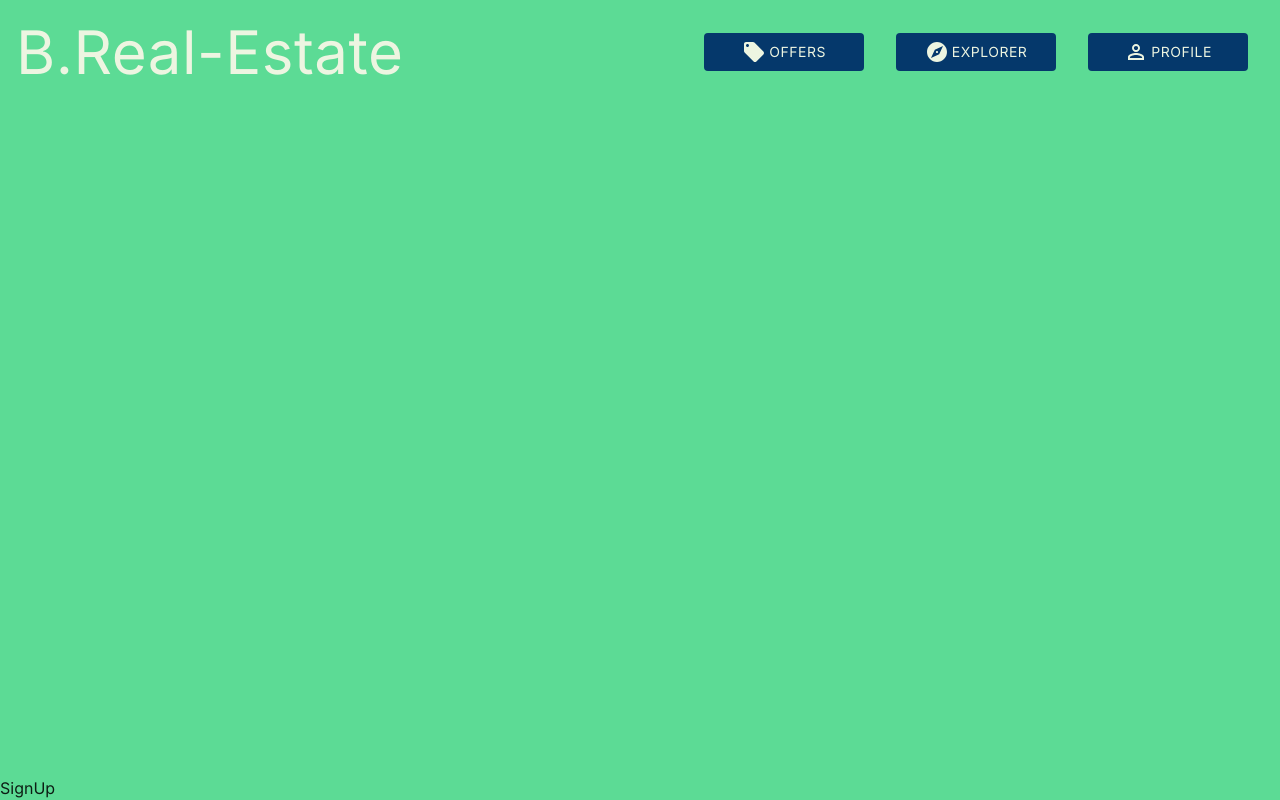
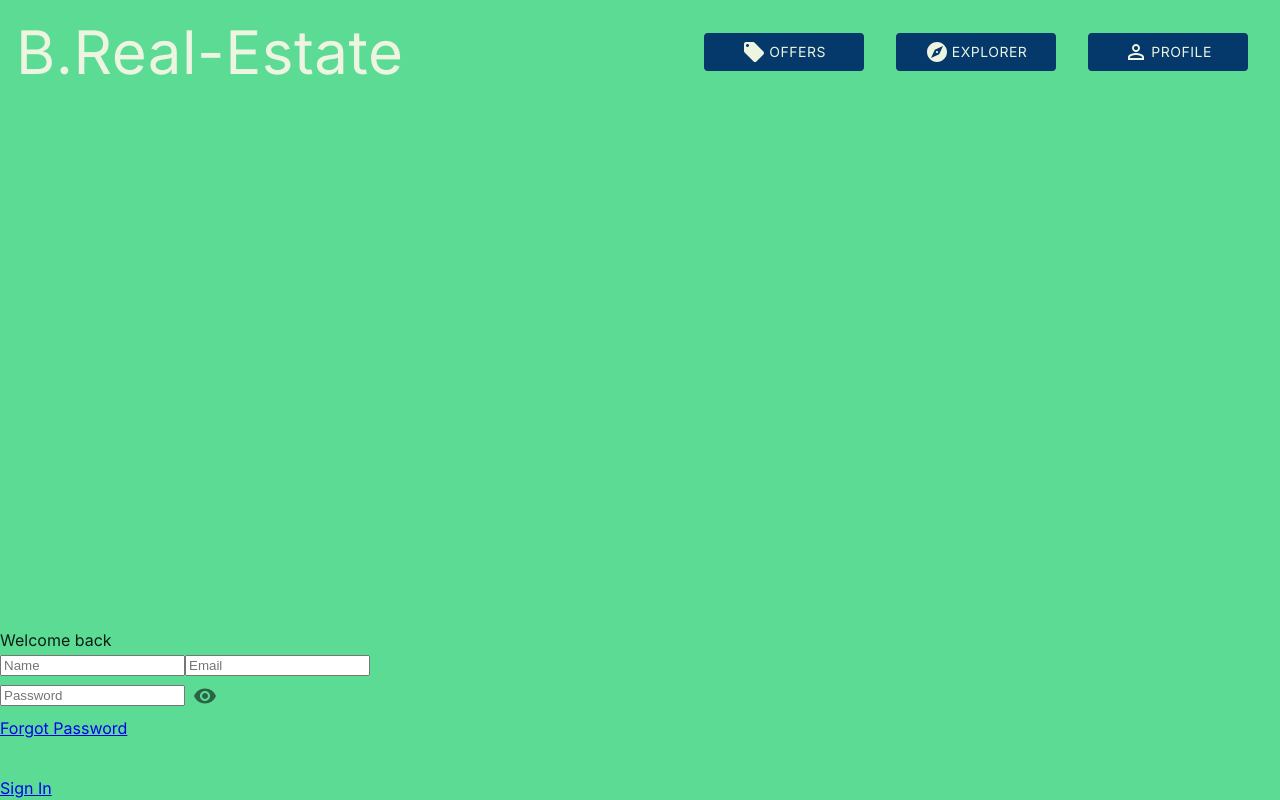
Before and after one commit to CemTunna/Real-estate, a React (Create React App) app: page /signUp in a window 1280 px wide. Built offline with nearby package versions, Linux system fonts and the light colour scheme.

Commit message:
signIn , signUp

```diff
--- a/src/pages/SignIn.tsx
+++ b/src/pages/SignIn.tsx
@@ -1,7 +1,63 @@
-import React from 'react';
-
+import { Button, Grid, IconButton, Typography } from '@mui/material';
+import React, { Fragment, useState } from 'react';
+import { Link, useNavigate } from 'react-router-dom';
+import VisibilityIcon from '@mui/icons-material/Visibility';
+import ArrowForwardIosIcon from '@mui/icons-material/ArrowForwardIos';
 const SignIn = () => {
-  return <div>SignIn</div>;
+  const [showPassword, setShowPassword] = useState(false);
+  const [formData, setFormData] = useState({
+    email: '',
+    password: '',
+  });
+  const { email, password } = formData;
+  const navigate = useNavigate();
+  const onChange = (e: React.ChangeEventHandler<HTMLInputElement>) => {
+    setFormData((prevState) => ({
+      ...prevState,
+      [e.target.id]: e.target.value,
+    }));
+  };
+  return (
+    <Fragment>
+      <Grid>
+        <header>
+          <Typography>Welcome back</Typography>
+        </header>
+        <form action=''>
+          <input
+            onChange={onChange}
+            placeholder='Email'
+            id='email'
+            value={email}
+            type='email'
+          />
+          <Grid>
+            <input
+              placeholder='Password'
+              id='password'
+              value={password}
+              onChange={onChange}
+              type={showPassword ? 'text' : 'password'}
+            />
+            <IconButton
+              onClick={() => setShowPassword((prevState) => !prevState)}
+            >
+              <VisibilityIcon />
+            </IconButton>
+          </Grid>
+          <Link to='/forgotPassword'>Forgot Password</Link>
+          <Grid>
+            <Button>
+              Sign In
+              <ArrowForwardIosIcon />
+            </Button>
+          </Grid>
+        </form>
+        {/* google oath */}
+        <Link to='/signUp'>Sign Up</Link>
+      </Grid>
+    </Fragment>
+  );
 };
 
 export default SignIn;
--- a/src/pages/SignUp.tsx
+++ b/src/pages/SignUp.tsx
@@ -1,7 +1,71 @@
-import React from 'react';
-
+import { Button, Grid, IconButton, Typography } from '@mui/material';
+import React, { Fragment, useState } from 'react';
+import { Link, useNavigate } from 'react-router-dom';
+import VisibilityIcon from '@mui/icons-material/Visibility';
+import ArrowForwardIosIcon from '@mui/icons-material/ArrowForwardIos';
 const SignUp = () => {
-  return <div>SignUp</div>;
+  const [showPassword, setShowPassword] = useState(false);
+  const [formData, setFormData] = useState({
+    email: '',
+    password: '',
+    name: '',
+  });
+  const { email, password, name } = formData;
+  const navigate = useNavigate();
+  const onChange = (e: React.ChangeEventHandler<HTMLInputElement>) => {
+    setFormData((prevState) => ({
+      ...prevState,
+      [e.target.id]: e.target.value,
+    }));
+  };
+  return (
+    <Fragment>
+      <Grid>
+        <header>
+          <Typography>Welcome back</Typography>
+        </header>
+        <form action=''>
+          <input
+            onChange={onChange}
+            placeholder='Name'
+            id='name'
+            value={name}
+            type='text'
+          />
+          <input
+            onChange={onChange}
+            placeholder='Email'
+            id='email'
+            value={email}
+            type='email'
+          />
+          <Grid>
+            <input
+              placeholder='Password'
+              id='password'
+              value={password}
+              onChange={onChange}
+              type={showPassword ? 'text' : 'password'}
+            />
+            <IconButton
+              onClick={() => setShowPassword((prevState) => !prevState)}
+            >
+              <VisibilityIcon />
+            </IconButton>
+          </Grid>
+          <Link to='/forgotPassword'>Forgot Password</Link>
+          <Grid>
+            <Button>
+              Sign Up
+              <ArrowForwardIosIcon />
+            </Button>
+          </Grid>
+        </form>
+        {/* google oath */}
+        <Link to='/signIn'>Sign In</Link>
+      </Grid>
+    </Fragment>
+  );
 };
 
 export default SignUp;
```
